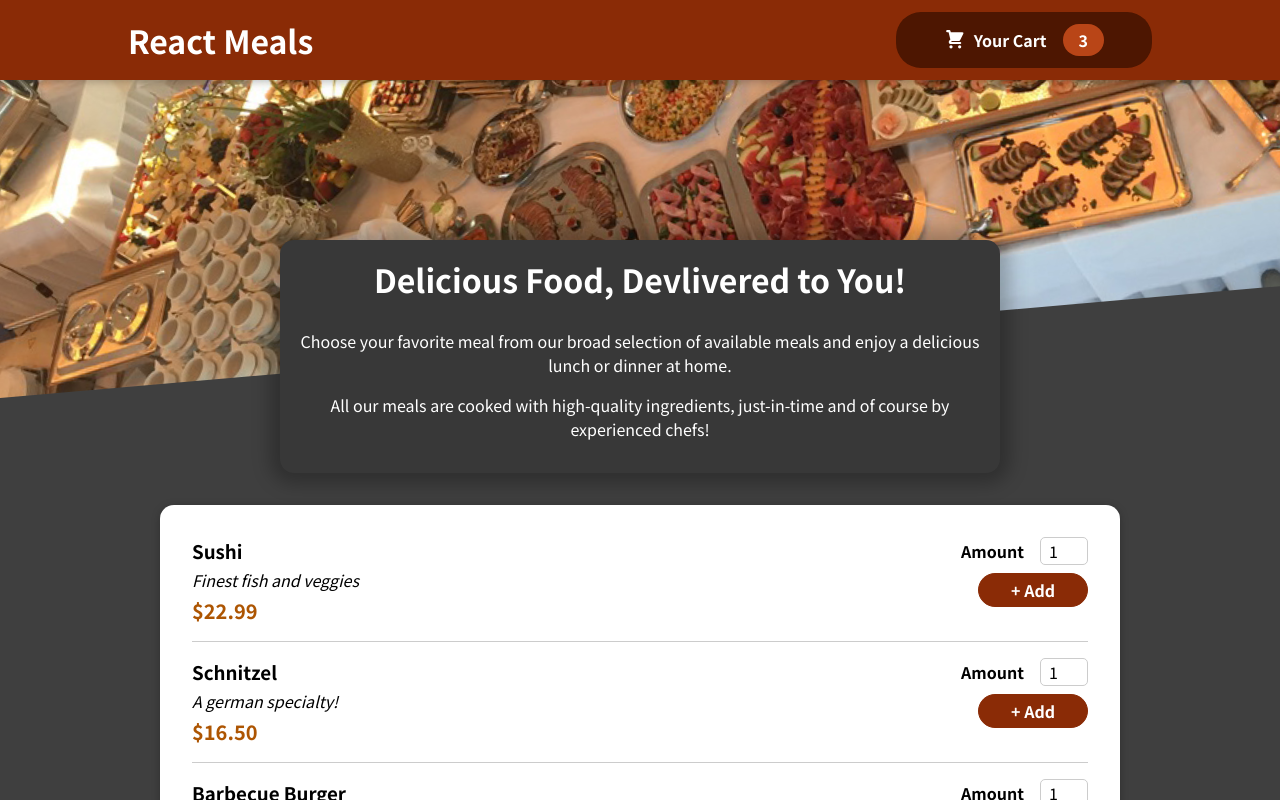
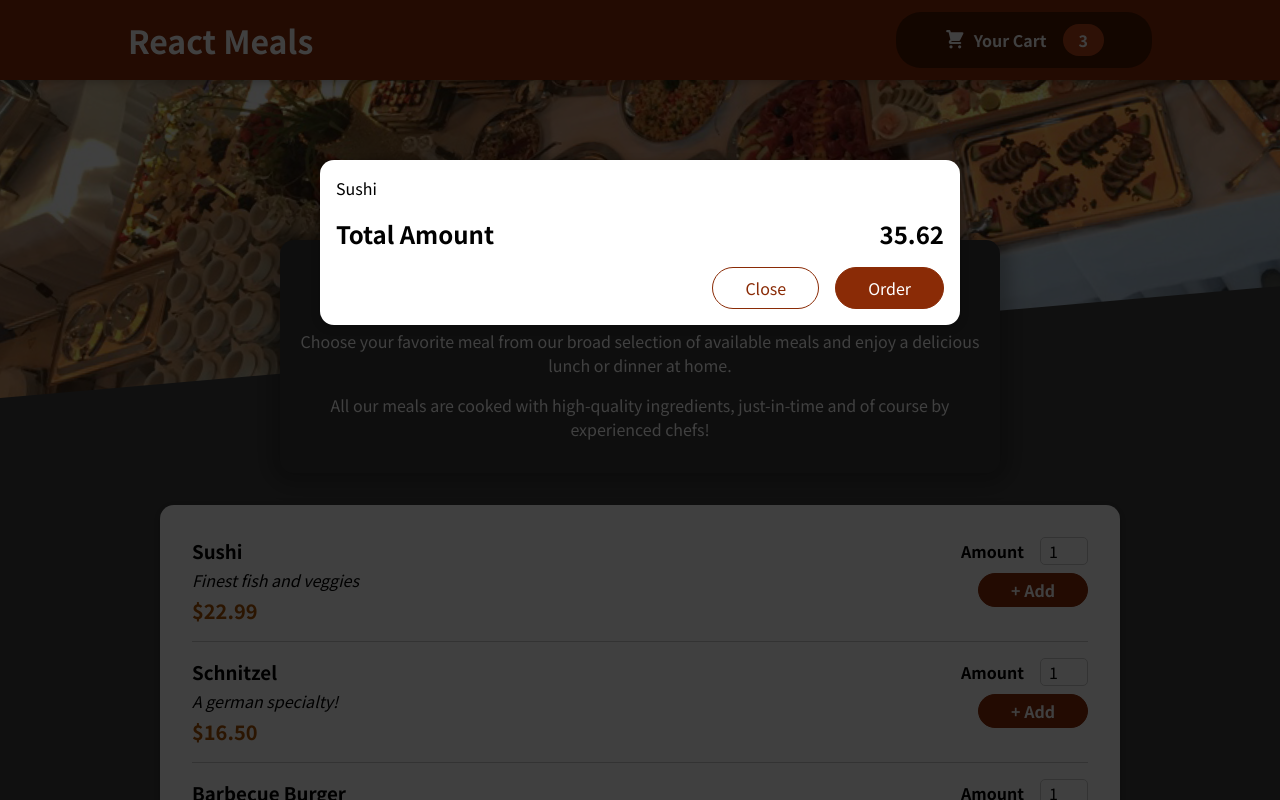
Before and after one commit to aether1231/react, a React (Create React App) app: page / in a window 1280 px wide. Shown: the top 800 px of the page. Built offline with nearby package versions, Linux system fonts and the light colour scheme.

Commit message:
Section 11 Lecture 140: Adding a Modal via a React Portal

```diff
--- a/public/index.html
+++ b/public/index.html
@@ -28,6 +28,7 @@
   </head>
   <body>
     <noscript>You need to enable JavaScript to run this app.</noscript>
+    <div id="overlays"></div>
     <div id="root"></div>
     <!--
       This HTML file is a template.
--- a/src/App.js
+++ b/src/App.js
@@ -1,10 +1,12 @@
 import React, { Fragment } from "react";
 import Header from "./components/Layout/Header";
 import Meals from "./components/Meals/Meals";
+import Cart from "./components/Cart/Cart";
 
 function App() {
   return (
     <Fragment>
+      <Cart />
       <Header />
       <main>
         <Meals />
--- a/src/components/Cart/Cart.js
+++ b/src/components/Cart/Cart.js
@@ -1,4 +1,5 @@
 import React from "react";
+import Modal from "../UI/Modal";
 import classes from "./Cart.module.css";
 
 const Cart = (props) => {
@@ -10,7 +11,7 @@ const Cart = (props) => {
     </ul>
   );
   return (
-    <div>
+    <Modal>
       {cartItems}
       <div className={classes.total}>
         <span>Total Amount</span>
@@ -20,7 +21,7 @@ const Cart = (props) => {
         <button className={classes["button--alt"]}>Close</button>
         <button className={classes.button}>Order</button>
       </div>
-    </div>
+    </Modal>
   );
 };
 
--- /dev/null
+++ b/src/components/UI/Modal.js
@@ -0,0 +1,31 @@
+import React, { Fragment } from "react";
+import ReactDOM from "react-dom";
+import classes from "./Modal.module.css";
+
+const portalElement = document.getElementById("overlays");
+
+const Backdrop = (props) => {
+  return <div className={classes.backdrop}></div>;
+};
+
+const ModalOverlay = (props) => {
+  return (
+    <div className={classes.modal}>
+      <div className={classes.content}>{props.children}</div>
+    </div>
+  );
+};
+
+const Modal = (props) => {
+  return (
+    <Fragment>
+      {ReactDOM.createPortal(<Backdrop />, portalElement)}
+      {ReactDOM.createPortal(
+        <ModalOverlay>{props.children}</ModalOverlay>,
+        portalElement
+      )}
+    </Fragment>
+  );
+};
+
+export default Modal;
--- /dev/null
+++ b/src/components/UI/Modal.module.css
@@ -0,0 +1,40 @@
+.backdrop {
+  position: fixed;
+  top: 0;
+  left: 0;
+  width: 100%;
+  height: 100vh;
+  z-index: 20;
+  background-color: rgba(0, 0, 0, 0.75);
+}
+
+.modal {
+  position: fixed;
+  top: 20vh;
+  left: 5%;
+  width: 90%;
+  background-color: white;
+  padding: 1rem;
+  border-radius: 14px;
+  box-shadow: 0 2px 8px rgba(0, 0, 0, 0.25);
+  z-index: 30;
+  animation: slide-down 300ms ease-out forwards;
+}
+
+@media (min-width: 768px) {
+  .modal {
+    width: 40rem;
+    left: calc(50% - 20rem);
+  }
+}
+
+@keyframes slide-down {
+  from {
+    opacity: 0;
+    transform: translateY(-3rem);
+  }
+  to {
+    opacity: 1;
+    transform: translateY(0);
+  }
+}
```
Also changed, not shown: 1 other file (tests, documents, lock files or other folders).
